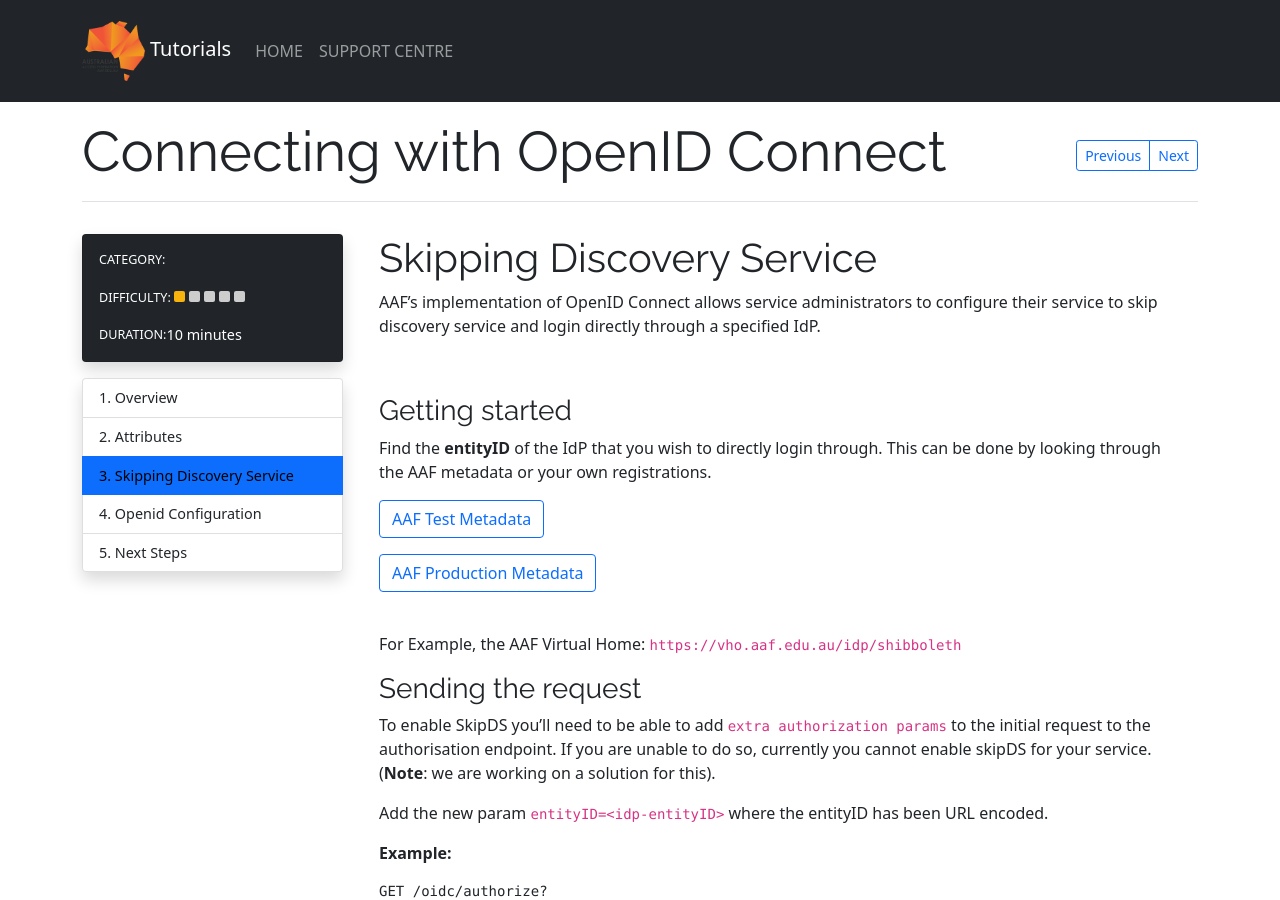
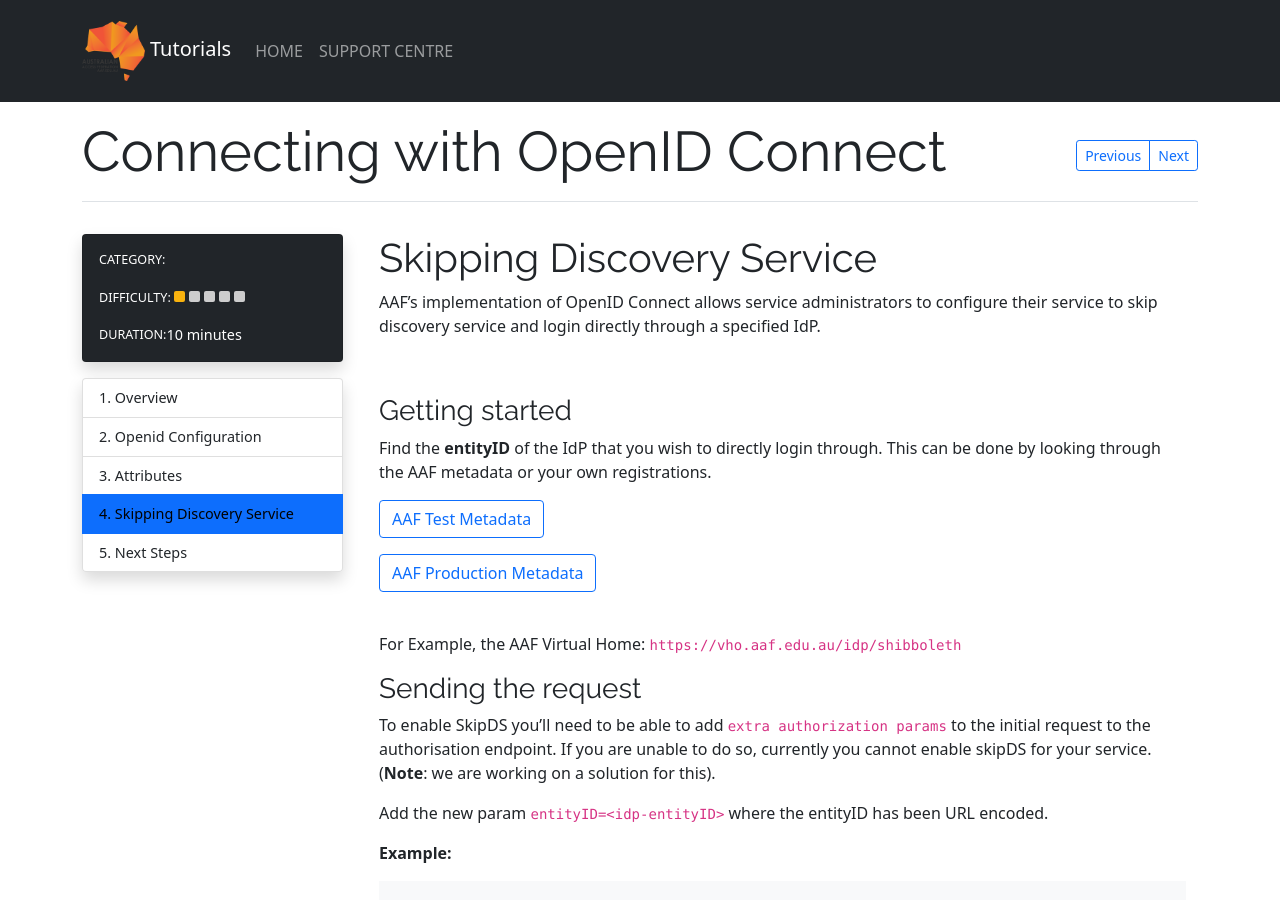
Before and after one commit to ausaccessfed/dev-portal, a Jekyll site: the page built from docs/_openid-connect-integration/04-skipping-discovery-service.md, in a window 1280 px wide and 900 px high. Built offline with Jekyll 4.4.1, drawn with Linux system fonts in a browser that asks for light colours.

Commit message:
Add container for code, change page order

````diff
--- a/docs/_openid-connect-integration/03-skipping-discovery-service.md
+++ b/docs/_openid-connect-integration/04-skipping-discovery-service.md
@@ -33,14 +33,16 @@
 
 **Example:**
 
-```
-GET /oidc/authorize?
-client_id=123456789&
-redirect_uri=https://example.com/aaf/callback&
-nonce=123456&
-state=6789&
-entityID=https://vho.aaf.edu.au/idp/shibboleth
-```
+<div class="container bg-light text-dark">
+  <pre><code>
+    GET /oidc/authorize?
+    client_id=123456789&
+    redirect_uri=https://example.com/aaf/callback&
+    nonce=123456&
+    state=6789&
+    entityID=https://vho.aaf.edu.au/idp/shibboleth
+  </code></pre>
+</div>
 
 This only affects the initial stage of the OIDC flow, it is possible to set up multiple `login` buttons with their own entityID set, allowing you to limit your service to as many or few IdPs as you want.
 {: .callout-info}
````
Also changed, not shown: other parts of docs/_openid-connect-integration/04-skipping-discovery-service.md (+1 -1 lines), docs/_openid-connect-integration/02-openid-configuration.md (renamed from docs/_openid-connect-integration/04-openid-configuration.md, +2 -2 lines), docs/_openid-connect-integration/03-attributes.md (renamed from docs/_openid-connect-integration/02-attributes.md, +1 -1 lines).
